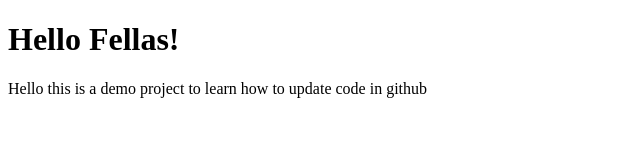
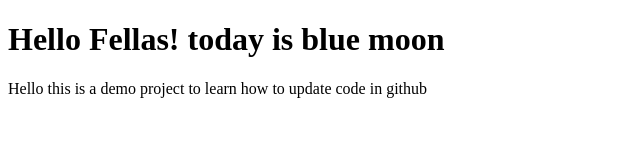
Before and after one commit to ZackFrost/demo, a plain HTML site: page index.html in a window 1280 px wide. Shown: the whole page, without its empty margins (0-640 px from the left). Drawn offline with Linux system fonts and the light colour scheme.

Commit message:
added today

```diff
--- a/index.html
+++ b/index.html
@@ -4,7 +4,7 @@
 	<title>Hello Application</title>
 </head>
 <body>
-	<h1>Hello Fellas!</h1>
+	<h1>Hello Fellas! today is blue moon</h1>
 <p> Hello this is a demo project to learn how to update code in github </p>
 </body>
 </html>
```
